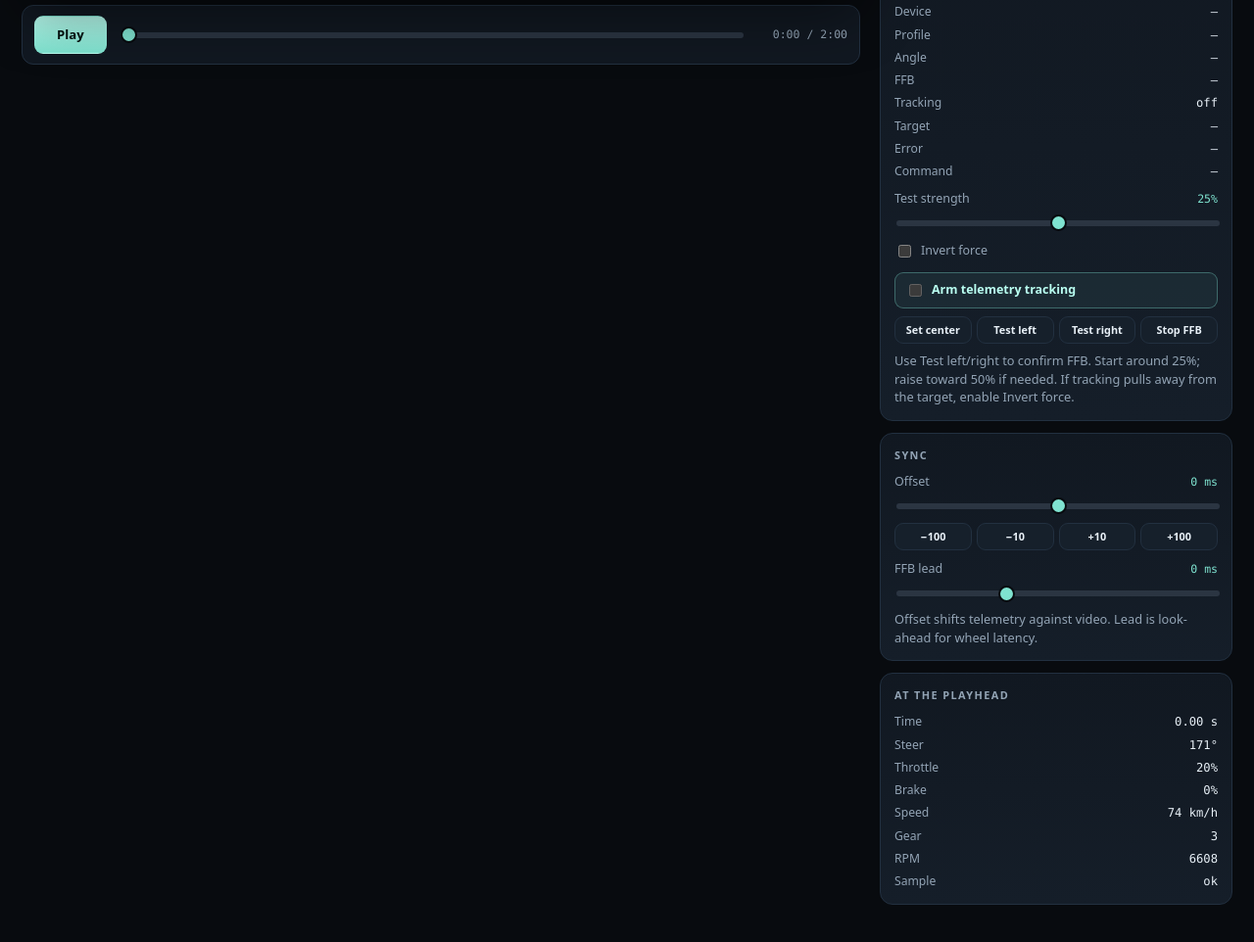
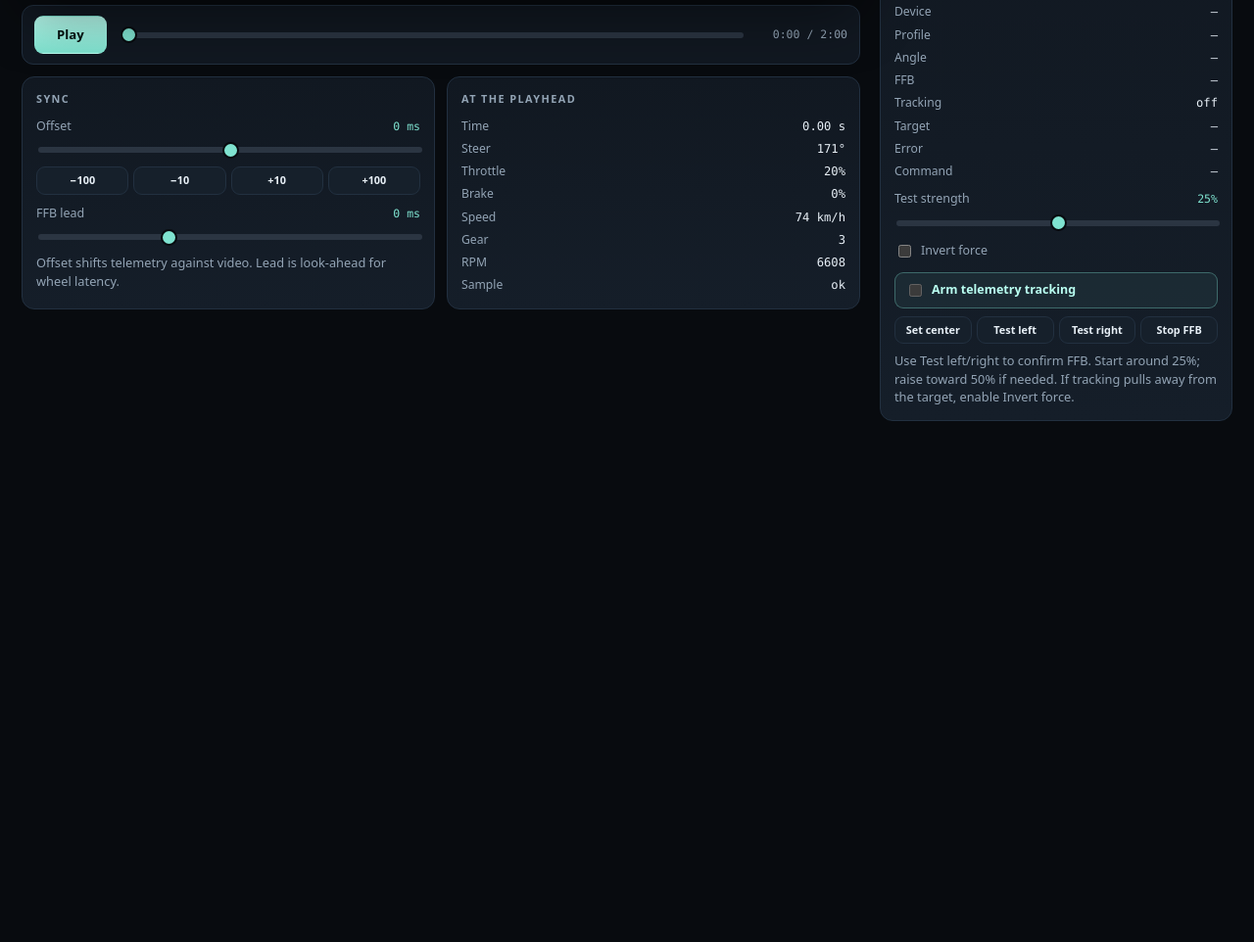
Before and after one commit to joegaffey/ghost-driver, a website built with Vite: page play.html in a window 1280 px wide. Shown: the part 575-1537 px from the top of the page at 98% size. After the commit the page ends 1043 px from the top, so only its background shows below. Built offline with nearby package versions, Linux system fonts and the light colour scheme.

Commit message:
Rebalance playback layout with sync and telemetry under the stage

```diff
--- a/src/playback/app.ts
+++ b/src/playback/app.ts
@@ -102,6 +102,42 @@ export function initPlaybackApp(root: HTMLElement): void {
             <input id="timeline" class="timeline" type="range" min="0" max="1" step="0.01" value="0" />
             <span id="timeReadout" class="time-readout">0:00 / 0:00</span>
           </div>
+
+          <div class="stage-panels">
+            <section class="panel">
+              <h2>Sync</h2>
+              <div class="control-row">
+                <label for="offset">Offset</label>
+                <span id="offsetValue" class="value">0 ms</span>
+              </div>
+              <input id="offset" type="range" min="-2000" max="2000" step="10" value="0" />
+              <div class="nudge-row">
+                <button type="button" data-nudge="-100">−100</button>
+                <button type="button" data-nudge="-10">−10</button>
+                <button type="button" data-nudge="10">+10</button>
+                <button type="button" data-nudge="100">+100</button>
+              </div>
+              <div class="control-row">
+                <label for="lead">FFB lead</label>
+                <span id="leadValue" class="value">0 ms</span>
+              </div>
+              <input id="lead" type="range" min="-200" max="400" step="10" value="0" />
+              <p class="hint">Offset shifts telemetry against video. Lead is look-ahead for wheel latency.</p>
+            </section>
+            <section class="panel">
+              <h2>At the playhead</h2>
+              <dl class="readout">
+                <dt>Time</dt><dd id="readTime">—</dd>
+                <dt>Steer</dt><dd id="readSteer">—</dd>
+                <dt>Throttle</dt><dd id="readThrottle">—</dd>
+                <dt>Brake</dt><dd id="readBrake">—</dd>
+                <dt>Speed</dt><dd id="readSpeed">—</dd>
+                <dt>Gear</dt><dd id="readGear">—</dd>
+                <dt>RPM</dt><dd id="readRpm">—</dd>
+                <dt>Sample</dt><dd id="readState">—</dd>
+              </dl>
+            </section>
+          </div>
         </section>
 
         <aside class="side">
@@ -175,40 +211,7 @@ export function initPlaybackApp(root: HTMLElement): void {
             <p class="hint">Use Test left/right to confirm FFB. Start around 25%; raise toward 50% if needed. If tracking pulls away from the target, enable Invert force.</p>
           </section>
 
-          <section class="panel">
-            <h2>Sync</h2>
-            <div class="control-row">
-              <label for="offset">Offset</label>
-              <span id="offsetValue" class="value">0 ms</span>
-            </div>
-            <input id="offset" type="range" min="-2000" max="2000" step="10" value="0" />
-            <div class="nudge-row">
-              <button type="button" data-nudge="-100">−100</button>
-              <button type="button" data-nudge="-10">−10</button>
-              <button type="button" data-nudge="10">+10</button>
-              <button type="button" data-nudge="100">+100</button>
-            </div>
-            <div class="control-row">
-              <label for="lead">FFB lead</label>
-              <span id="leadValue" class="value">0 ms</span>
-            </div>
-            <input id="lead" type="range" min="-200" max="400" step="10" value="0" />
-            <p class="hint">Offset shifts telemetry against video. Lead is look-ahead for wheel latency.</p>
-          </section>
 
-          <section class="panel">
-            <h2>At the playhead</h2>
-            <dl class="readout">
-              <dt>Time</dt><dd id="readTime">—</dd>
-              <dt>Steer</dt><dd id="readSteer">—</dd>
-              <dt>Throttle</dt><dd id="readThrottle">—</dd>
-              <dt>Brake</dt><dd id="readBrake">—</dd>
-              <dt>Speed</dt><dd id="readSpeed">—</dd>
-              <dt>Gear</dt><dd id="readGear">—</dd>
-              <dt>RPM</dt><dd id="readRpm">—</dd>
-              <dt>Sample</dt><dd id="readState">—</dd>
-            </dl>
-          </section>
 
         </aside>
       </main>
--- a/src/playback/play.css
+++ b/src/playback/play.css
@@ -175,6 +175,13 @@ input[type="range"]::-moz-range-thumb {
 
 .stage {
   min-width: 0;
+}
+
+.stage-panels {
+  display: grid;
+  grid-template-columns: repeat(2, minmax(0, 1fr));
+  gap: 12px;
+  margin-top: 12px;
 }
 
 .video-frame {
@@ -623,6 +630,10 @@ input[type="range"]::-moz-range-thumb {
   .side {
     grid-template-columns: repeat(2, minmax(0, 1fr));
   }
+
+  .side .panel:last-child {
+    grid-column: 1 / -1;
+  }
 }
 
 @media (max-width: 700px) {
@@ -631,6 +642,14 @@ input[type="range"]::-moz-range-thumb {
   }
 
   .side {
+    grid-template-columns: minmax(0, 1fr);
+  }
+
+  .side .panel:last-child {
+    grid-column: auto;
+  }
+
+  .stage-panels {
     grid-template-columns: minmax(0, 1fr);
   }
 
```
